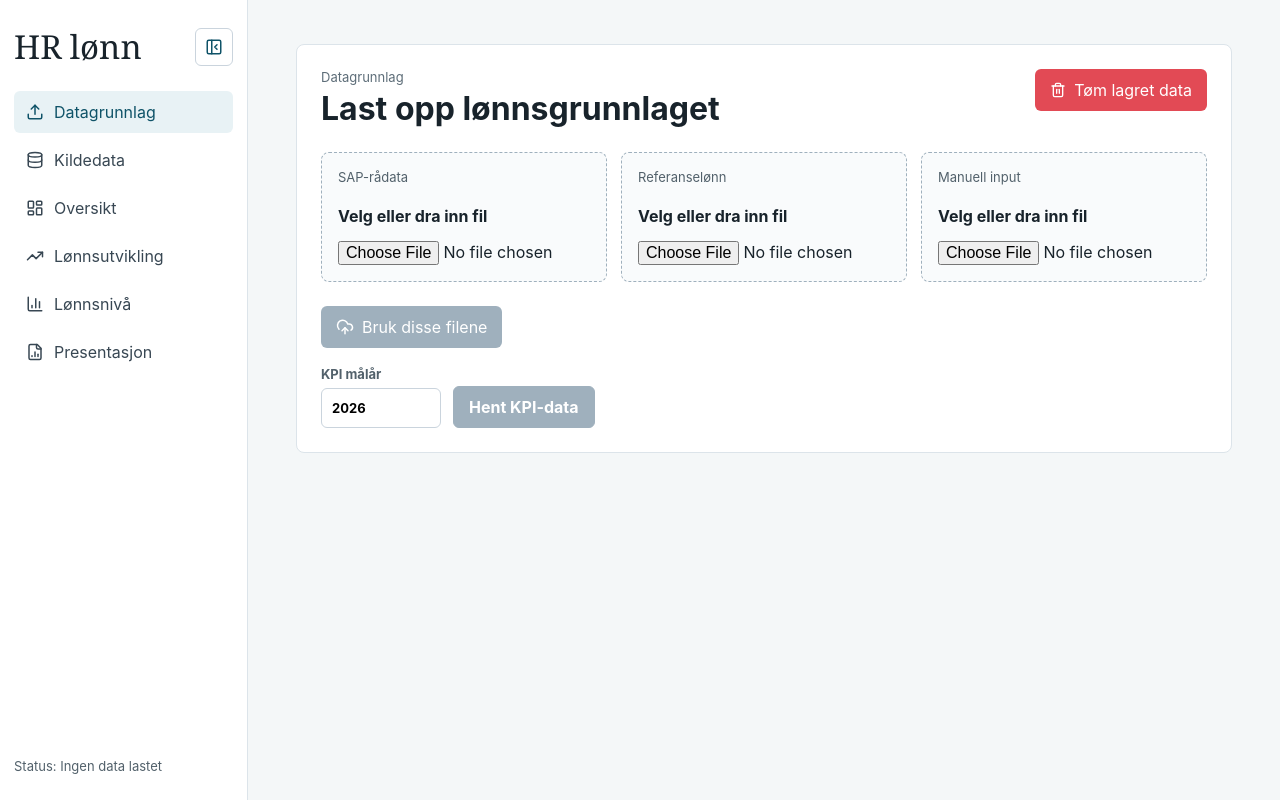
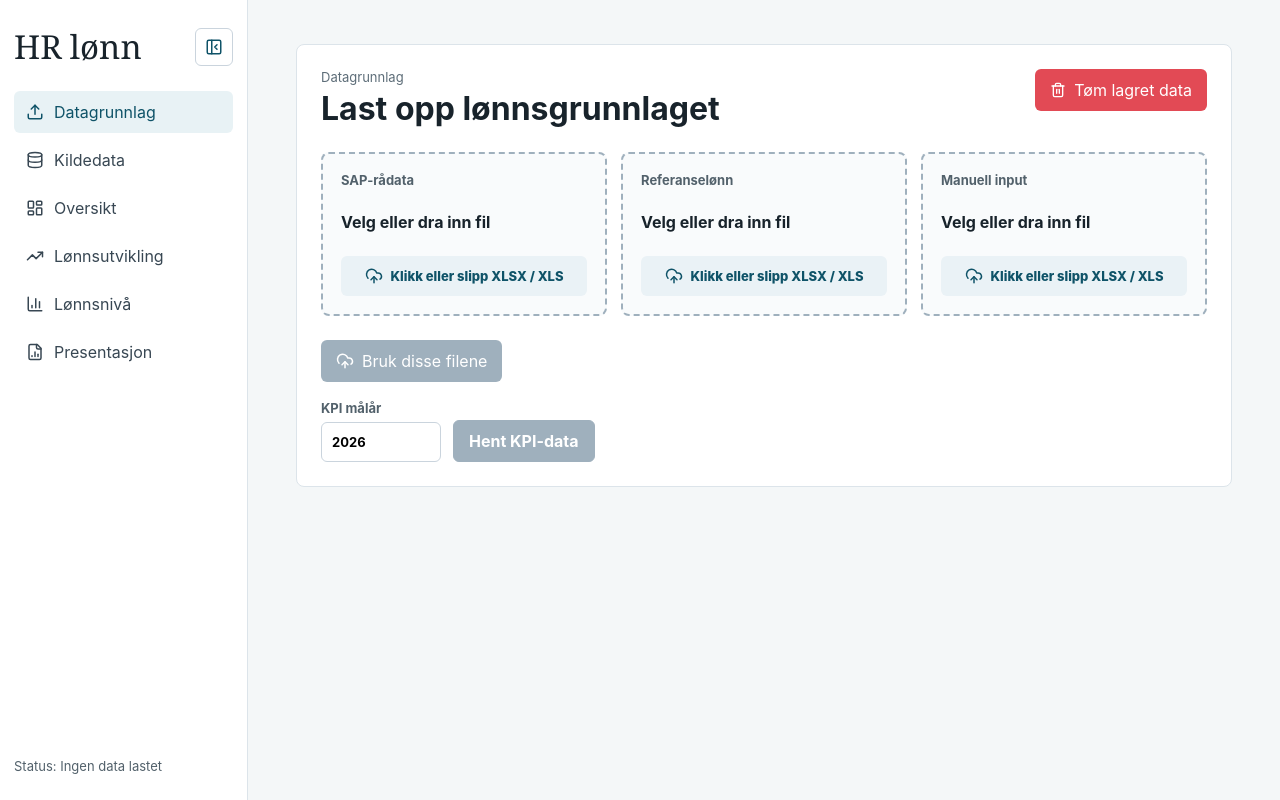
Before and after one commit to ae-nkom/hrlonn, a React (Vite) app: page / in a window 1280 px wide. Built offline with nearby package versions, Linux system fonts and the light colour scheme.

Commit message:
Improve salary data upload flow

```diff
--- a/package.json
+++ b/package.json
@@ -9,7 +9,6 @@
     "preview": "vite preview --host 127.0.0.1"
   },
   "dependencies": {
-    "@duckdb/duckdb-wasm": "^1.30.0",
     "@tanstack/react-table": "^8.21.3",
     "@tanstack/react-virtual": "^3.13.12",
     "echarts": "^6.1.0",
@@ -17,7 +16,8 @@
     "exceljs": "^4.4.0",
     "lucide-react": "^0.468.0",
     "react": "^18.3.1",
-    "react-dom": "^18.3.1"
+    "react-dom": "^18.3.1",
+    "tslib": "^2.8.1"
   },
   "devDependencies": {
     "@types/react": "^18.3.18",
--- a/src/components/UploadPanel.tsx
+++ b/src/components/UploadPanel.tsx
@@ -52,7 +52,7 @@ export function UploadPanel({
       </div>
       <div className="upload-grid">
         <FileInput title="SAP-rådata" accept=".xlsx,.xls" file={sap} source={sources?.sap_raw} setFile={(file) => handleFile("sap", file)} />
-        <FileInput title="Referanselønn" accept=".parquet" file={referanselonn} source={sources?.referanselonn} setFile={(file) => handleFile("referanselonn", file)} />
+        <FileInput title="Referanselønn" accept=".xlsx,.xls" file={referanselonn} source={sources?.referanselonn} setFile={(file) => handleFile("referanselonn", file)} />
         <FileInput title="Manuell input" accept=".xlsx,.xls" file={manuell} source={sources?.manuell_input} setFile={(file) => handleFile("manuell", file)} />
       </div>
       <button className="primary-action" disabled={!complete || busy} onClick={() => complete && onUpload({ sap, referanselonn, manuell })}>
@@ -106,11 +106,27 @@ function FileInput({
 }) {
   const [dragging, setDragging] = useState(false);
   const displayedName = file?.name ?? source?.name ?? "Velg eller dra inn fil";
+  const acceptLabel = accept
+    .split(",")
+    .map((part) => part.trim().replace(".", "").toUpperCase())
+    .join(" / ");
+
+  function acceptsFile(candidate: File): boolean {
+    return accept
+      .split(",")
+      .map((part) => part.trim().toLowerCase())
+      .some((part) => candidate.name.toLowerCase().endsWith(part));
+  }
 
   function handleDrop(event: DragEvent<HTMLLabelElement>) {
     event.preventDefault();
     setDragging(false);
-    setFile(event.dataTransfer.files?.[0] ?? null);
+    const droppedFile = event.dataTransfer.files?.[0] ?? null;
+    if (!droppedFile) {
+      setFile(null);
+      return;
+    }
+    if (acceptsFile(droppedFile)) setFile(droppedFile);
   }
 
   return (
@@ -120,12 +136,22 @@ function FileInput({
         event.preventDefault();
         setDragging(true);
       }}
-      onDragOver={(event) => event.preventDefault()}
-      onDragLeave={() => setDragging(false)}
+      onDragOver={(event) => {
+        event.preventDefault();
+        event.dataTransfer.dropEffect = "copy";
+        setDragging(true);
+      }}
+      onDragLeave={(event) => {
+        if (!event.currentTarget.contains(event.relatedTarget as Node | null)) setDragging(false);
+      }}
       onDrop={handleDrop}
     >
-      <span>{title}</span>
+      <span className="file-card-title">{title}</span>
       <strong>{displayedName}</strong>
+      <span className="file-card-drop-hint">
+        <UploadCloud size={18} />
+        {dragging ? "Slipp filen her" : `Klikk eller slipp ${acceptLabel}`}
+      </span>
       <input type="file" accept={accept} onChange={(event) => setFile(event.currentTarget.files?.[0] ?? null)} />
     </label>
   );
--- a/src/lib/parse.ts
+++ b/src/lib/parse.ts
@@ -1,9 +1,11 @@
-import * as duckdb from "@duckdb/duckdb-wasm";
 import ExcelJS from "exceljs";
 import { normalizeRows } from "./columns";
 import type { Row, StoredBundle, UploadFilePatch, UploadFiles } from "./types";
 
-let duckDbPromise: Promise<duckdb.AsyncDuckDB> | null = null;
+const REFERENCE_SHEET_NAME = "Referanselønn";
+const REFERENCE_TITLE = "Referanselønn";
+const REFERENCE_HEADER_ROW = 4;
+const REFERENCE_HEADERS = ["navn", "init", "ref_ar", "ref_lonn"];
 
 function cleanCell(value: unknown): unknown {
   if (value instanceof Date) return value.toISOString().slice(0, 10);
@@ -25,40 +27,6 @@ function cleanRows(rows: Row[]): Row[] {
   return rows.map((row) =>
     Object.fromEntries(Object.entries(row).map(([key, value]) => [key, cleanCell(value)])),
   );
-}
-
-async function initDuckDb(): Promise<duckdb.AsyncDuckDB> {
-  if (duckDbPromise) return duckDbPromise;
-  duckDbPromise = (async () => {
-    const bundles = duckdb.getJsDelivrBundles();
-    const bundle = await duckdb.selectBundle(bundles);
-    const workerUrl = URL.createObjectURL(
-      new Blob([`importScripts("${bundle.mainWorker!}");`], { type: "text/javascript" }),
-    );
-    const worker = new Worker(workerUrl);
-    const db = new duckdb.AsyncDuckDB(new duckdb.ConsoleLogger(), worker);
-    await db.instantiate(bundle.mainModule, bundle.pthreadWorker);
-    URL.revokeObjectURL(workerUrl);
-    return db;
-  })();
-  return duckDbPromise;
-}
-
-async function readParquetRows(file: File): Promise<Row[]> {
-  const db = await initDuckDb();
-  const bytes = new Uint8Array(await file.arrayBuffer());
-  await db.registerFileBuffer("referanselonn.parquet", bytes);
-  const conn = await db.connect();
-  try {
-    const arrowTable = await conn.query(`select * from read_parquet('referanselonn.parquet')`);
-    return arrowTable.toArray().map((row) =>
-      Object.fromEntries(
-        arrowTable.schema.fields.map((field) => [field.name, cleanCell((row as Record<string, unknown>)[field.name])]),
-      ),
-    );
-  } finally {
-    await conn.close();
-  }
 }
 
 async function readWorkbook(file: File) {
@@ -90,6 +58,30 @@ function sheetRows(workbook: ExcelJS.Workbook, sheetName: string): Row[] {
   );
 }
 
+function rowsFromHeaderRow(worksheet: ExcelJS.Worksheet, headerRowNumber: number): Row[] {
+  const rows = Array.from({ length: worksheet.rowCount }, (_, index) => rowValues(worksheet, index + 1));
+  const headerRow = rows[headerRowNumber - 1] ?? [];
+  const headers = REFERENCE_HEADERS.map((_, index) => String(headerRow[index] ?? "").trim());
+  const invalidHeader = REFERENCE_HEADERS.find((header, index) => headers[index] !== header);
+  if (invalidHeader) {
+    throw new Error(`Referanselønn må ha kolonnene ${REFERENCE_HEADERS.join(", ")} på rad ${headerRowNumber}.`);
+  }
+  return cleanRows(
+    rows.slice(headerRowNumber).map((row) =>
+      Object.fromEntries(REFERENCE_HEADERS.map((header, index) => [header, cleanCell(row[index])])),
+    ),
+  );
+}
+
+function referenceSalaryRows(workbook: ExcelJS.Workbook): Row[] {
+  const worksheet = getWorksheet(workbook, REFERENCE_SHEET_NAME);
+  const title = cleanCell(worksheet.getRow(1).getCell(1).value);
+  if (title !== REFERENCE_TITLE) {
+    throw new Error(`Referanselønn må være en Excel-fil eksportert med "${REFERENCE_TITLE}" i celle A1.`);
+  }
+  return rowsFromHeaderRow(worksheet, REFERENCE_HEADER_ROW);
+}
+
 function sheetMatrix(workbook: ExcelJS.Workbook, sheetName: string): Row[] {
   const worksheet = getWorksheet(workbook, sheetName);
   const matrix = Array.from({ length: worksheet.rowCount }, (_, index) => rowValues(worksheet, index + 1));
@@ -100,12 +92,13 @@ function sheetMatrix(workbook: ExcelJS.Workbook, sheetName: string): Row[] {
 }
 
 export async function parseUploadFiles(files: UploadFiles): Promise<StoredBundle> {
-  const [sapWorkbook, manualWorkbook, referanselonn] = await Promise.all([
+  const [sapWorkbook, manualWorkbook, referenceWorkbook] = await Promise.all([
     readWorkbook(files.sap),
     readWorkbook(files.manuell),
-    readParquetRows(files.referanselonn),
+    readWorkbook(files.referanselonn),
   ]);
   const sapRaw = normalizeRows(sheetRows(sapWorkbook, "Ark1"));
+  const referanselonn = referenceSalaryRows(referenceWorkbook);
   const orgTilordning = normalizeRows(sheetRows(manualWorkbook, "Org-tilordning"));
   const medarbeiderdata = normalizeRows(sheetRows(manualWorkbook, "Medarbeiderdata"));
   const avdelingsdataRaw = sheetMatrix(manualWorkbook, "Avdelingsdata");
@@ -155,13 +148,13 @@ export async function updateStoredBundleFromUploads(existing: StoredBundle | nul
   }
 
   if (files.referanselonn) {
-    const referanselonn = await readParquetRows(files.referanselonn);
+    const referenceWorkbook = await readWorkbook(files.referanselonn);
     next.sources.referanselonn = {
       name: files.referanselonn.name,
       role: "Referanselønn",
       size: files.referanselonn.size,
     };
-    next.tables.referanselonn = normalizeRows(cleanRows(referanselonn));
+    next.tables.referanselonn = normalizeRows(cleanRows(referenceSalaryRows(referenceWorkbook)));
     next.tables.kpi = [];
     delete next.sources.kpi;
   }
--- a/src/main.tsx
+++ b/src/main.tsx
@@ -486,7 +486,7 @@ function App() {
       const parsed = await updateStoredBundleFromUploads(bundle, files);
       saveStoredBundle(parsed);
       setBundle(parsed);
-      setPage("oversikt");
+      setUploadMessage("Grunnlagsdata er lagret. Hent KPI-data før du går videre til oversikten.");
     } catch (err) {
       setError(err instanceof Error ? err.message : String(err));
     } finally {
@@ -509,6 +509,7 @@ function App() {
       saveStoredBundle(next);
       setBundle(next);
       setUploadMessage(`KPI-data for ${targetYear} er hentet fra SSB og lagret i kildedata.`);
+      setPage("oversikt");
     } catch (err) {
       setError(err instanceof Error ? err.message : String(err));
     } finally {
--- a/src/styles.css
+++ b/src/styles.css
@@ -365,13 +365,26 @@ main {
 }
 
 .file-card {
+  position: relative;
   display: grid;
-  gap: 8px;
-  min-height: 130px;
-  border: 1px dashed #9fb0bd;
+  grid-template-rows: auto 1fr auto;
+  gap: 12px;
+  min-height: 164px;
+  border: 2px dashed #9fb0bd;
   border-radius: 8px;
-  padding: 16px;
+  padding: 18px;
   background: #f9fbfc;
+  cursor: pointer;
+  transition:
+    background 140ms ease,
+    border-color 140ms ease,
+    box-shadow 140ms ease,
+    transform 140ms ease;
+}
+
+.file-card:hover {
+  border-color: #0f6d88;
+  background: #f4fafc;
 }
 
 .file-card.ready {
@@ -382,21 +395,53 @@ main {
 .file-card.drag-over {
   border-color: #0f6d88;
   background: #e8f2f5;
-  box-shadow: 0 0 0 3px rgba(15, 109, 136, 0.12);
+  box-shadow:
+    0 0 0 4px rgba(15, 109, 136, 0.16),
+    0 12px 28px rgba(20, 39, 52, 0.12);
+  transform: translateY(-1px);
 }
 
-.file-card span {
+.file-card-title {
   color: #52616b;
   font-size: 13px;
+  font-weight: 720;
 }
 
 .file-card strong {
-  align-self: end;
+  align-self: center;
   overflow-wrap: anywhere;
+  font-size: 16px;
+  line-height: 1.25;
+}
+
+.file-card-drop-hint {
+  min-height: 40px;
+  border-radius: 6px;
+  background: #eaf2f6;
+  color: #0f5368;
+  display: inline-flex;
+  align-items: center;
+  justify-content: center;
+  gap: 8px;
+  padding: 9px 10px;
+  font-size: 13px;
+  font-weight: 760;
+  text-align: center;
+}
+
+.file-card.drag-over .file-card-drop-hint {
+  background: #0f6d88;
+  color: #fff;
 }
 
 .file-card input {
-  align-self: end;
+  position: absolute;
+  inline-size: 1px;
+  block-size: 1px;
+  overflow: hidden;
+  clip: rect(0 0 0 0);
+  clip-path: inset(50%);
+  white-space: nowrap;
 }
 
 .primary-action,
```
Also changed, not shown: 2 other files (tests, documents, lock files or other folders).
